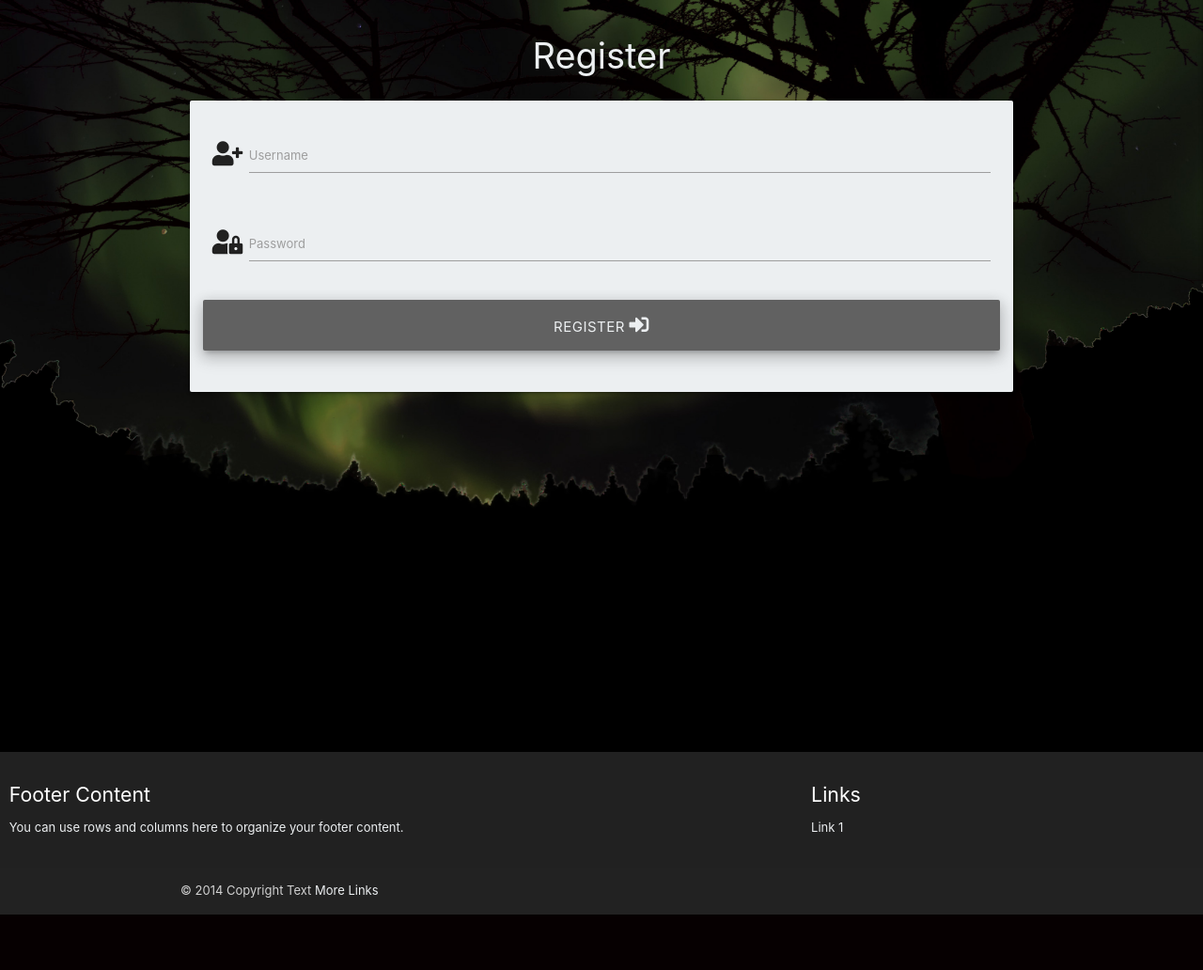
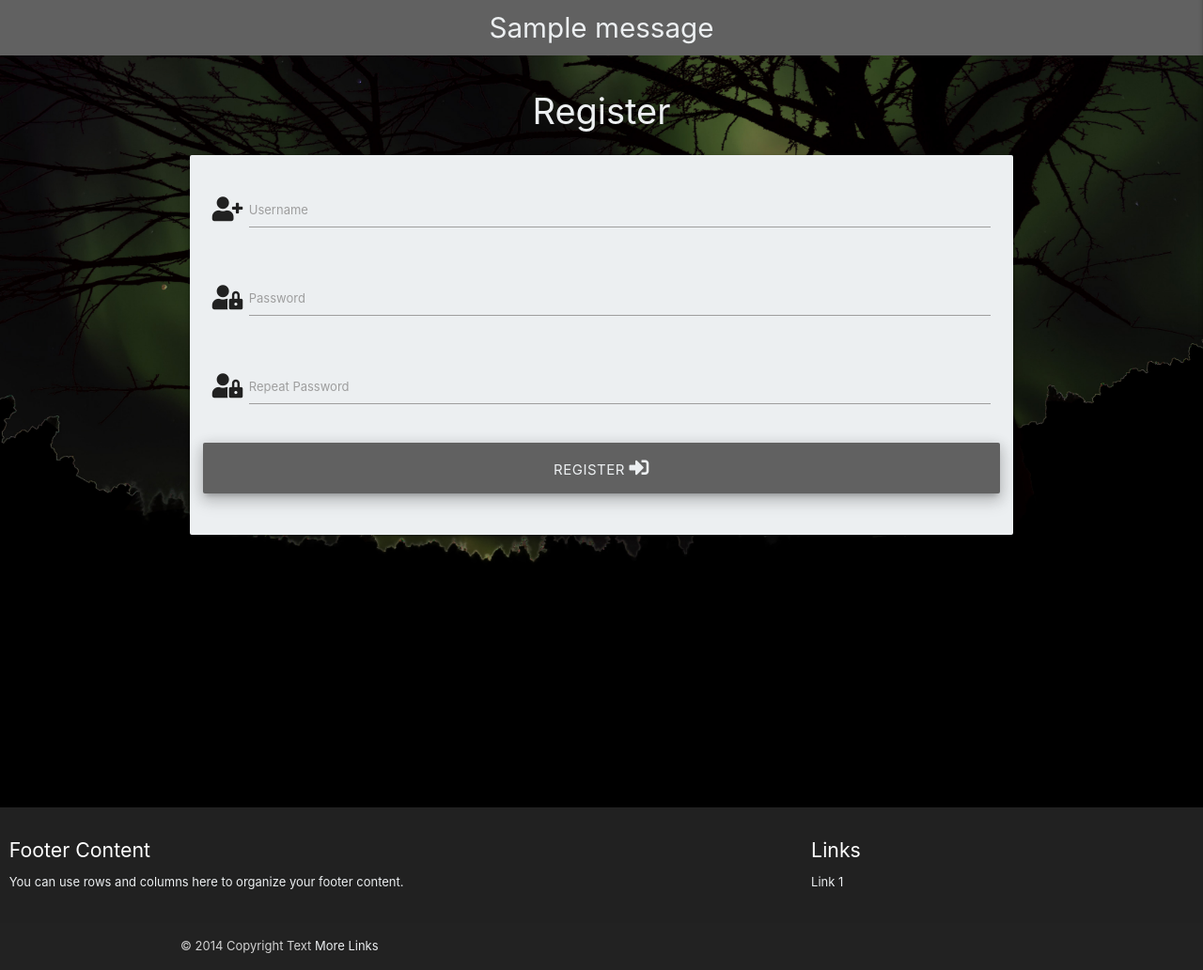
Before and after one commit to JakubKocerha/Travel-Post-MS3, a Flask app: page /register in a window 1280 px wide. Shown: the part 64-1096 px from the top of the page at 94% size. Before the commit the page ends 1037 px from the top, so only its background shows below. Run offline with Flask 2, Linux system fonts and the light colour scheme; one stand-in notice (Sample message) is shown; some libraries are stand-ins or nearby versions.

Commit message:
Add Register functionality

```diff
--- a/app.py
+++ b/app.py
@@ -18,19 +18,47 @@ mongo = PyMongo(app)
 
 
 @app.route("/")
+# wires base.html up with home.html
 @app.route("/home")
 def home():
     return render_template('home.html')
 
-
+# gets data from MongoDB; code from CI tutorials
 @app.route("/get_posts")
 def get_posts():
     posts = mongo.db.posts.find()
     return render_template("posts.html", posts=posts)
 
+# adds register functionality; code from CI turorials
+# excluding password confirmation validation
+@app.route("/register", methods=["GET", "POST"])
+def register():
+    password = request.form.get("password")
+    password_confirmation = request.form.get("password_confirmation")
+    # checks for matching passwords
+    if password != password_confirmation:
+        flash("Oops! Your passwords don't match. Try again.")
+        return redirect(url_for("register"))
 
-@app.route("/register")
-def register():
+    if request.method == "POST":
+        # check if username already exists in db
+        existing_user = mongo.db.users.find_one(
+            {"username": request.form.get("username").lower()})
+
+        if existing_user:
+            flash("This username is used! Please, choose a different one.")
+            return redirect(url_for("register"))
+
+        login = {
+            "username": request.form.get("username").lower(),
+            "password": generate_password_hash(request.form.get(
+                "password_confirmation"))
+        }
+        mongo.db.users.insert_one(login)
+
+        # put the new user into 'session' cookie
+        session["user"] = request.form.get("username").lower()
+        flash("Registration Successful!")
     return render_template("register.html")
 
 
--- a/static/css/style.css
+++ b/static/css/style.css
@@ -1,3 +1,5 @@
+
+/* base.html */
 main {
         background-image: url("../images/background.jpg");
         background-color: #000000;
@@ -18,6 +20,14 @@ h3 {
     margin: 0 auto;
 }
 
+.base-margin {
+    margin-bottom: 0;
+}
+
+.base-h4-padding {
+    padding: 1rem;
+}
+
 /* from CI tutorial */
 .text-shadow {
     text-shadow: 1px 1px 1px rgba(255,255,255, 0.2)
@@ -32,6 +42,11 @@ h3 {
     width: 150px;
 }
 
+/* margins */
+.no-margin {
+    margin: 0 auto
+}
+
 /* font fix for Iphone 5/SE Google Dev tools*/
 @media only screen and (min-width: 0) {
     html {
--- a/templates/base.html
+++ b/templates/base.html
@@ -51,10 +51,24 @@
 
     </header>
 
+    <section>
+        <!-- flash messages; code from CI tutorials-->
+        {% with messages = get_flashed_messages() %}
+            {% if messages %}
+                {% for message in messages %}
+                    <div class="row base-margin flashes">
+                        <h4 class="no-margin base-h4-padding blue-grey-text text-lighten-5 grey darken-2 center-align">
+                            {{ message }}
+                        </h4>
+                    </div>
+                {% endfor %}
+            {% endif %}
+        {% endwith %}
+    </section>
+
     <main>
 
     {% block content %}
-
     {% endblock %}
 
     </main>
--- a/templates/register.html
+++ b/templates/register.html
@@ -1,6 +1,6 @@
 {% extends "base.html" %}
 {% block content %}
-    <!-- code below from materializecss.com and CI tutorials -->
+    <!-- codes below from materializecss.com and CI tutorials -->
     <h3 class="center-align blue-grey-text text-lighten-5">Register</h3>
 
     <div class="row container">
@@ -10,7 +10,8 @@
                 <div class="row">
                     <div class="input-field col s12">
                         <i class="fas fa-user-plus prefix grey-text text-darken-4"></i>
-                        <input id="username" name="username" type="text" class="validate">
+                        <input id="username" name="username" type="text" minlength="5"
+                            maxlength="15" pattern="^[a-zA-Z0-9]{5-15}" class="validate">
                         <label for="username">Username</label>
                     </div>
                 </div>
@@ -18,8 +19,17 @@
                 <div class="row">
                     <div class="input-field col s12">
                         <i class="fas fa-user-lock prefix grey-text text-darken-4 blue-grey-text text-lighten-5"></i>
-                        <input id="password" name="password" type="password" class="validate">
+                        <input id="password" name="password" type="password" minlength="5"
+                            maxlength="15" pattern="^[a-zA-Z0-9]{5-15}" class="validate">
                         <label for="password">Password</label>
+                    </div>
+                </div>
+                <div class="row">
+                    <div class="input-field col s12">
+                        <i class="fas fa-user-lock prefix grey-text text-darken-4 blue-grey-text text-lighten-5"></i>
+                        <input id="password_confirmation" name="password_confirmation" type="password" minlength="5"
+                            maxlength="15" pattern="^[a-zA-Z0-9]{5-15}" class="validate">
+                        <label for="password_confirmation">Repeat Password</label>
                     </div>
                 </div>
                 <!-- register -->
@@ -29,8 +39,6 @@
                     </button>
                 </div>
             </div>
-
-
         </form>
     </div>
 
```
